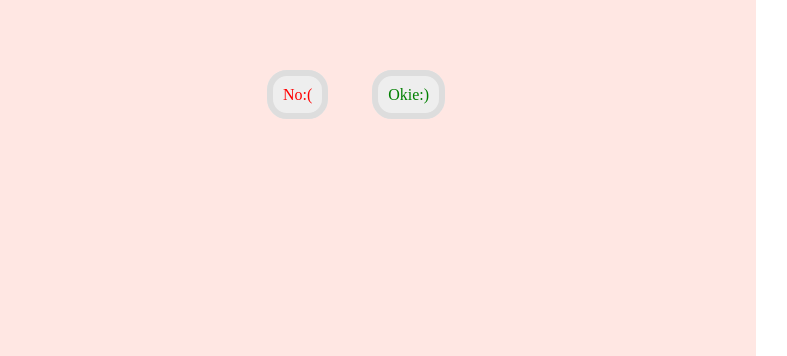
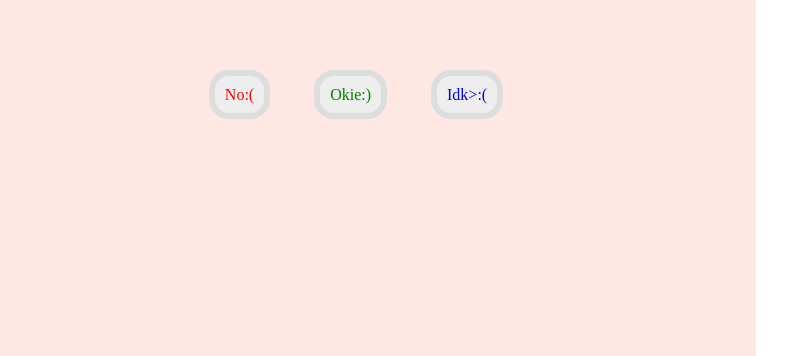
Before and after one commit to JHAY2R4/JHAY2R4-website, a plain HTML site: page index.html in a window 1280 px wide. Shown: the part 444-800 px from the top of the page, without its empty margins (44-831 px from the left). Drawn offline with Linux system fonts and the light colour scheme.

Commit message:
Update index.html

```diff
--- a/index.html
+++ b/index.html
@@ -10,6 +10,7 @@
 			<h2> Me nalang kasi please <span>:(</span> </h2>
 			<a id="No" href="No.html">No:(</a>
 			<a id="Okie" href="Okie.html">Okie:)</a>
+			<a id="Idk" href="Idk.html">Idk>:(</a>
 		</div>
 
 	</div>
```
